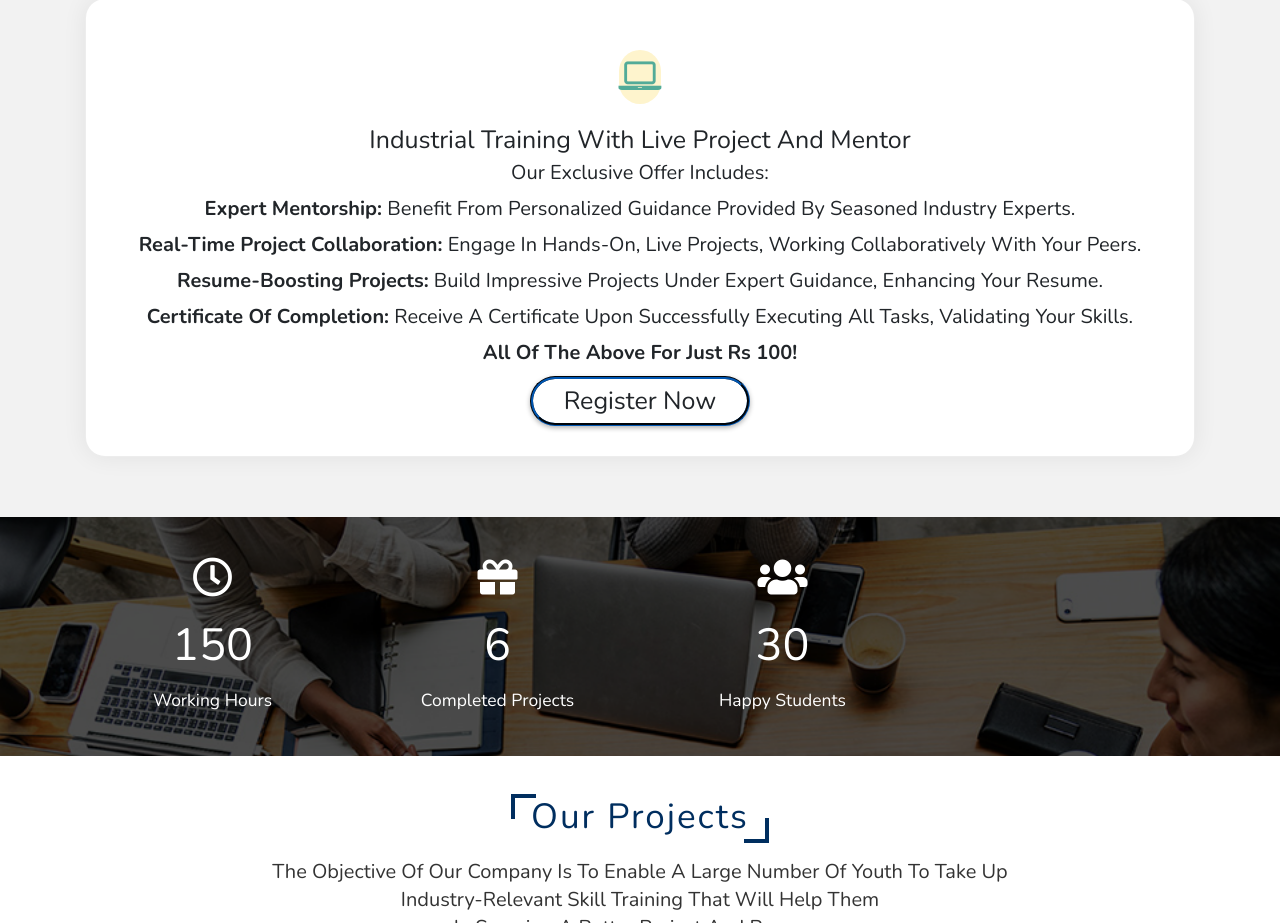
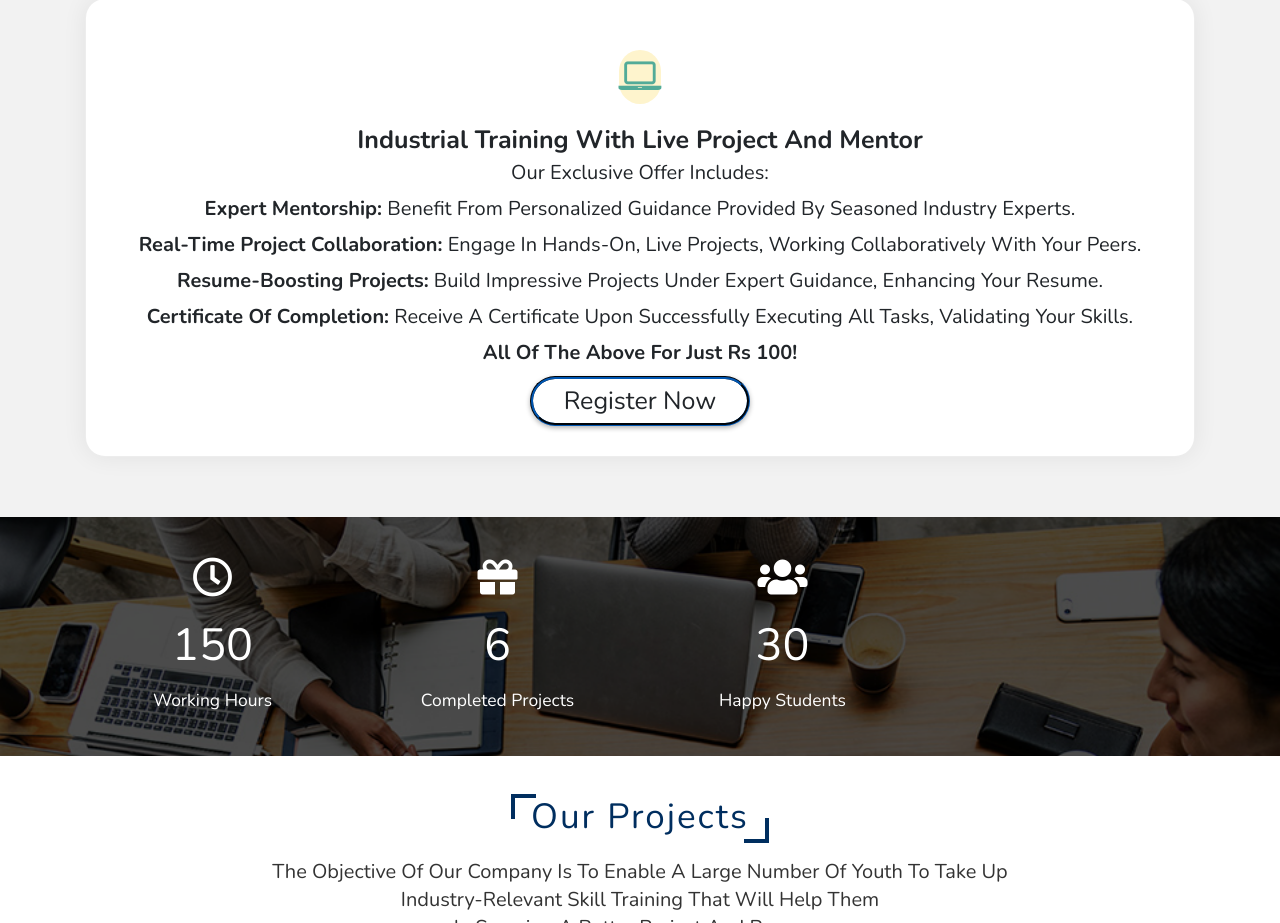
Before and after one commit to SubhamPanda2003/buildwithpeers, a plain HTML site: page index.html in a window 1280 px wide. Shown: the part 1460-2383 px from the top of the page. Drawn offline with nearby package versions, Linux system fonts and the light colour scheme.

Commit message:
Update index.html

```diff
--- a/index.html
+++ b/index.html
@@ -79,7 +79,7 @@
         </div>
         <div class="col-lg-12 col-sm-6">
           <div class="item"> <span class="icon feature_box_col_one"><i class="fa fa-laptop"></i></span>
-            <h1>Industrial Training with Live Project and Mentor</h1>
+            <h1><b>Industrial Training with Live Project and Mentor</b></h1>
             <p>Our exclusive offer includes:</p>
 
            <p>
```
